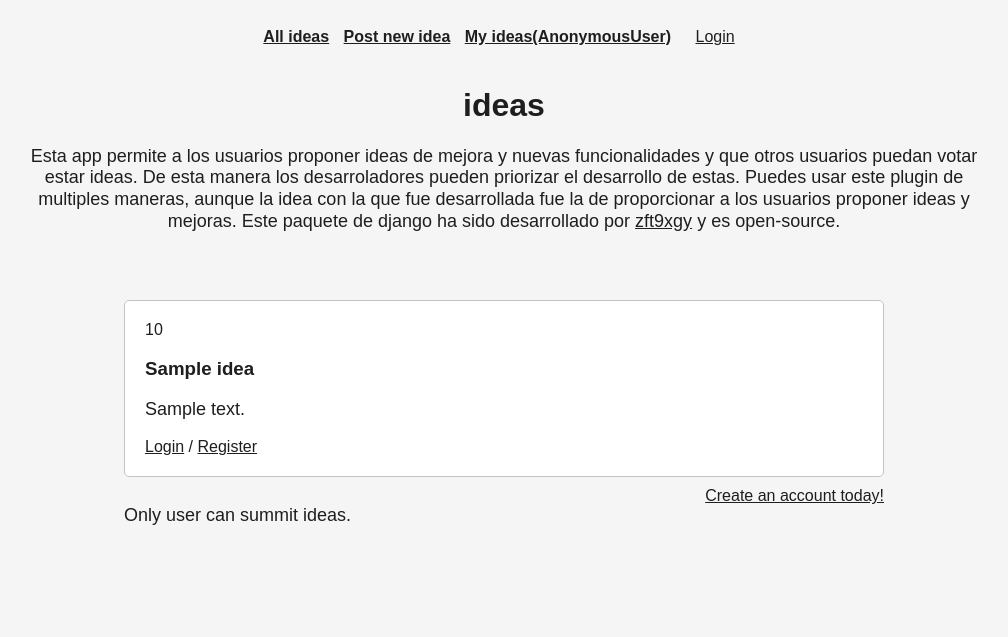
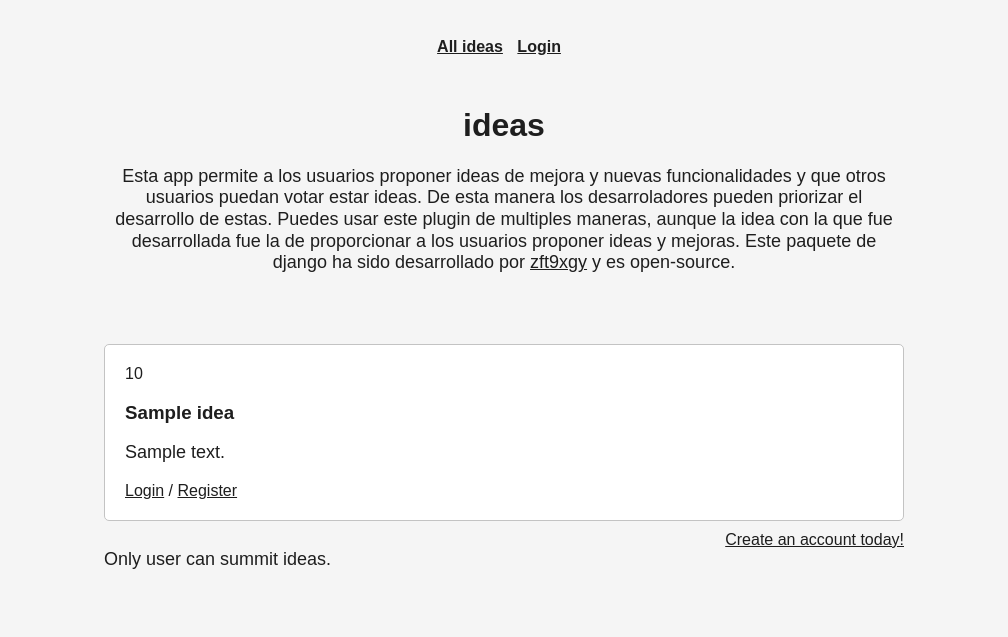
Before and after one commit to zft9xgy/suggest-an-idea, a Django app: template app/templates/app/home.html in a window 1280 px wide. Shown: the top 637 px of the page, without its empty margins (136-1144 px from the left). Run offline with Django 3.2, Linux system fonts and the light colour scheme; the template is opened without the code that fills it: most values are stand-ins (such as "Sample title", 1, 10 or a date in 2020).

Commit message:
change style and css

```diff
--- a/app/templates/app/header.html
+++ b/app/templates/app/header.html
@@ -1,15 +1,17 @@
 <header>
 
-<nav>
-        <li><a href="{% url 'home' %}">All ideas</a></li>
-        <li><a href="{% url 'new-idea' %}">Post new idea</a></li>
-        <li><a href="{% url 'my-ideas' %}">My ideas({{ request.user }})</a></li>
+<nav class="idea-menu">
+        <a href="{% url 'home' %}">All ideas</a>
+
+{%  if request.user.is_authenticated  %}
+<a href="{% url 'new-idea' %}">Post new idea</a>
+<a href="{% url 'my-ideas' %}">My ideas({{ request.user }})</a>
+<a href="{% url 'logout' %}">Logout</a>
+{% else %}
+<a href="{% url 'login' %}">Login</a>
+{% endif %}
 </nav>
-{%  if request.user.is_authenticated  %}
-<li><a href="{% url 'logout' %}">Logout</a></li>
-{% else %}
-<li><a href="{% url 'login' %}">Login</a></li>
-{% endif %}
+
 <div>
     {% if messages %}
 <ul class="messages">
--- a/app/templates/app/home.html
+++ b/app/templates/app/home.html
@@ -8,7 +8,7 @@
     usar este plugin de multiples maneras, aunque la idea con la que fue
     desarrollada fue la de proporcionar a los usuarios proponer ideas y mejoras.
     Este paquete de django ha sido desarrollado por
-    <a target="blank" href="https://github.com/zft9xgy">zft9xgy</a> y es
+    <a target="blank" href="https://github.com/zft9xgy/suggest-an-idea">zft9xgy</a> y es
     open-source.
   </p>
 </div>
--- a/static/css/style.css
+++ b/static/css/style.css
@@ -16,27 +16,33 @@ header{
     text-align: center;
 }
 
-nav{
+.idea-menu{
     display: inline-block;
-    margin-right: 10px;
+    margin: 10px;
     font-weight: 600;
 }
 
-li{
+.idea-menu a{
     display: inline-block;
     margin-right: 10px;
 }
 
+.hero,
+.idea-login,
+.ideas-feed,
+.idea-form{
+    margin: 20px auto;
+    max-width: 800px;
+}
 
 .hero{
     text-align: center;
-    margin: auto;
-    max-width: 960px;
 }
 
+
+
 .ideas-feed{
-    max-width: 760px;
-    margin: auto;
+    text-align: left;
     border-radius: 10px;
     padding: 50px;
     display: flex;
@@ -59,7 +65,6 @@ li{
 
 .idea-form{
     margin: 0px auto;
-    max-width: 760px;
     width: 760px;
     padding: 20px;
     background-color: white;
```
Also changed, not shown: app/templates/app/users/login_register.html (+2 -5 lines), README.md.
